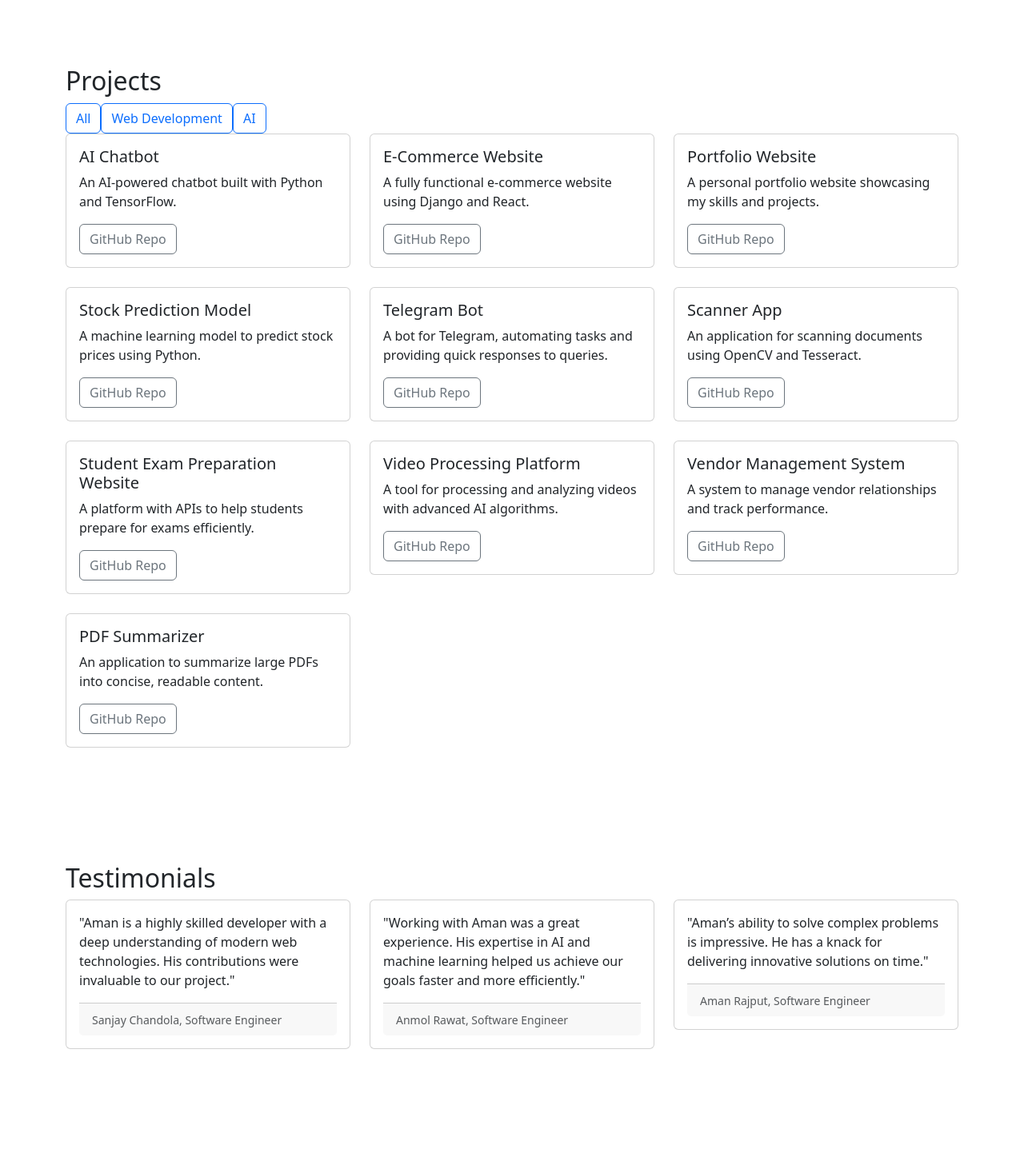
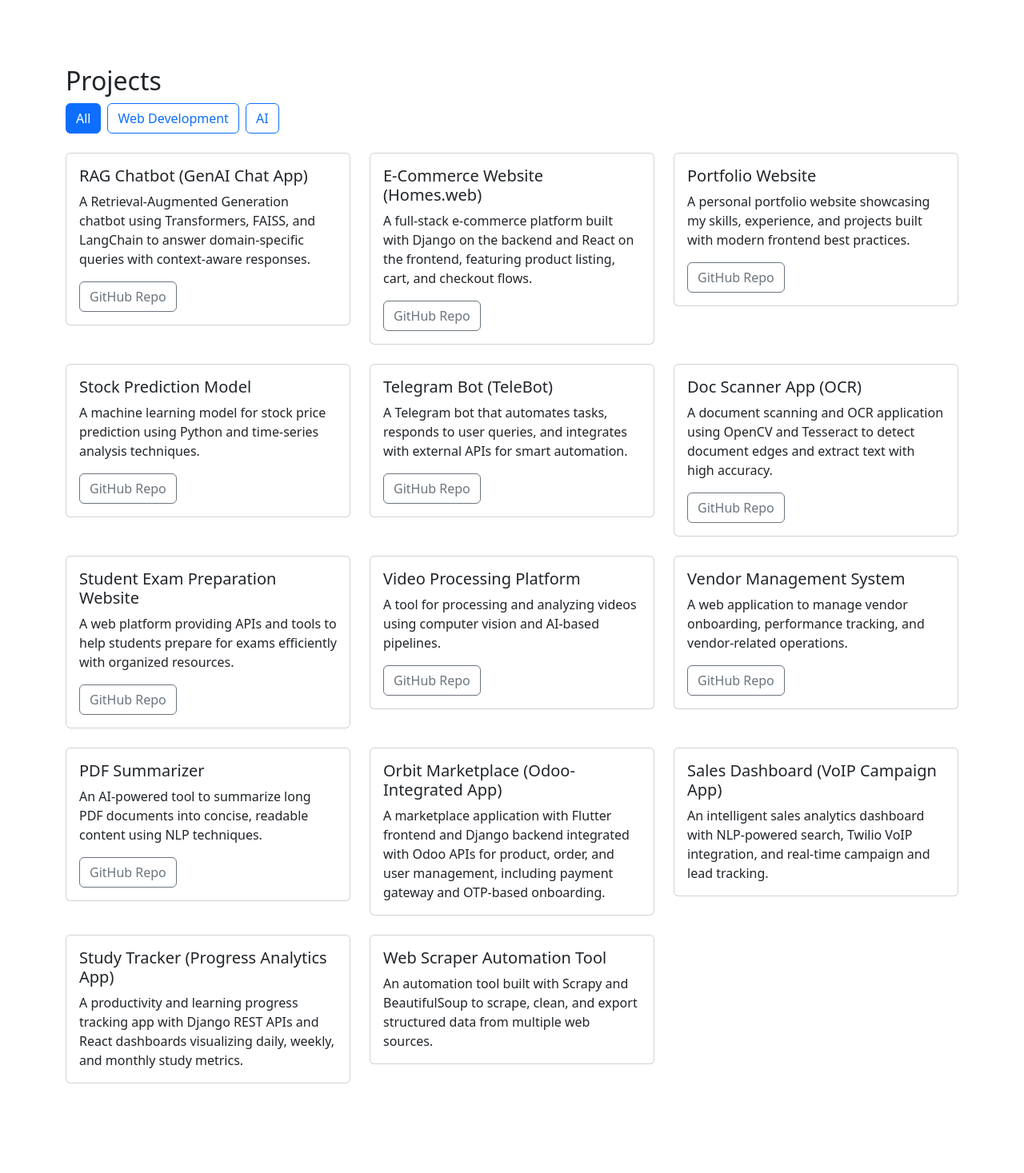
Before and after one commit to Amankumaraman/my-portfolio, a React (Create React App) app: page / in a window 1280 px wide. Shown: the part 1860-3327 px from the top of the page at 80% size. Built offline with nearby package versions, Linux system fonts and the light colour scheme.

Commit message:
Update Projects.js

```diff
--- a/src/components/Projects.js
+++ b/src/components/Projects.js
@@ -3,23 +3,132 @@ import { Container, Row, Col, Card, Button } from "react-bootstrap";
 import { motion } from "framer-motion";
 
 const projectsData = [
-  { id: 1, title: "AI Chatbot", category: "AI", description: "An AI-powered chatbot built with Python and TensorFlow.", repo: "https://github.com/Amankumaraman/RAG-ChatApp" },
-  { id: 2, title: "E-Commerce Website", category: "Web Development", description: "A fully functional e-commerce website using Django and React.", repo: "https://github.com/Amankumaraman/Homes.web" },
-  { id: 3, title: "Portfolio Website", category: "Web Development", description: "A personal portfolio website showcasing my skills and projects.", repo: "https://github.com/Amankumaraman/Portfolio_demo" },
-  { id: 4, title: "Stock Prediction Model", category: "AI", description: "A machine learning model to predict stock prices using Python.", repo: "https://github.com/yourusername/stock-prediction-model" },
-  { id: 5, title: "Telegram Bot", category: "AI", description: "A bot for Telegram, automating tasks and providing quick responses to queries.", repo: "https://github.com/Amankumaraman/TeleBot" },
-  { id: 6, title: "Scanner App", category: "AI", description: "An application for scanning documents using OpenCV and Tesseract.", repo: "https://github.com/Amankumaraman/Scanner-App" },
-  { id: 7, title: "Student Exam Preparation Website", category: "Web Development", description: "A platform with APIs to help students prepare for exams efficiently.", repo: "https://github.com/Amankumaraman/Student-Exam-Prep" },
-  { id: 8, title: "Video Processing Platform", category: "AI", description: "A tool for processing and analyzing videos with advanced AI algorithms.", repo: "https://github.com/Amankumaraman/Video_processor" },
-  { id: 9, title: "Vendor Management System", category: "Web Development", description: "A system to manage vendor relationships and track performance.", repo: "https://github.com/Amankumaraman/vendor_management_system" },
-  { id: 10, title: "PDF Summarizer", category: "AI", description: "An application to summarize large PDFs into concise, readable content.", repo: "https://github.com/Amankumaraman/Pdf-Summarizer" },
+  // Existing projects (kept, only refined to match your resume)
+
+  {
+    id: 1,
+    title: "RAG Chatbot (GenAI Chat App)",
+    category: "AI",
+    description:
+      "A Retrieval-Augmented Generation chatbot using Transformers, FAISS, and LangChain to answer domain-specific queries with context-aware responses.",
+    repo: "https://github.com/Amankumaraman/RAG-ChatApp",
+  },
+  {
+    id: 2,
+    title: "E-Commerce Website (Homes.web)",
+    category: "Web Development",
+    description:
+      "A full-stack e-commerce platform built with Django on the backend and React on the frontend, featuring product listing, cart, and checkout flows.",
+    repo: "https://github.com/Amankumaraman/Homes.web",
+  },
+  {
+    id: 3,
+    title: "Portfolio Website",
+    category: "Web Development",
+    description:
+      "A personal portfolio website showcasing my skills, experience, and projects built with modern frontend best practices.",
+    repo: "https://github.com/Amankumaraman/Portfolio_demo",
+  },
+  {
+    id: 4,
+    title: "Stock Prediction Model",
+    category: "AI",
+    description:
+      "A machine learning model for stock price prediction using Python and time-series analysis techniques.",
+    repo: "https://github.com/yourusername/stock-prediction-model",
+  },
+  {
+    id: 5,
+    title: "Telegram Bot (TeleBot)",
+    category: "AI",
+    description:
+      "A Telegram bot that automates tasks, responds to user queries, and integrates with external APIs for smart automation.",
+    repo: "https://github.com/Amankumaraman/TeleBot",
+  },
+  {
+    id: 6,
+    title: "Doc Scanner App (OCR)",
+    category: "AI",
+    description:
+      "A document scanning and OCR application using OpenCV and Tesseract to detect document edges and extract text with high accuracy.",
+    repo: "https://github.com/Amankumaraman/Scanner-App",
+  },
+  {
+    id: 7,
+    title: "Student Exam Preparation Website",
+    category: "Web Development",
+    description:
+      "A web platform providing APIs and tools to help students prepare for exams efficiently with organized resources.",
+    repo: "https://github.com/Amankumaraman/Student-Exam-Prep",
+  },
+  {
+    id: 8,
+    title: "Video Processing Platform",
+    category: "AI",
+    description:
+      "A tool for processing and analyzing videos using computer vision and AI-based pipelines.",
+    repo: "https://github.com/Amankumaraman/Video_processor",
+  },
+  {
+    id: 9,
+    title: "Vendor Management System",
+    category: "Web Development",
+    description:
+      "A web application to manage vendor onboarding, performance tracking, and vendor-related operations.",
+    repo: "https://github.com/Amankumaraman/vendor_management_system",
+  },
+  {
+    id: 10,
+    title: "PDF Summarizer",
+    category: "AI",
+    description:
+      "An AI-powered tool to summarize long PDF documents into concise, readable content using NLP techniques.",
+    repo: "https://github.com/Amankumaraman/Pdf-Summarizer",
+  },
+
+  // New projects from your resume (no GitHub link required)
+
+  {
+    id: 11,
+    title: "Orbit Marketplace (Odoo-Integrated App)",
+    category: "Web Development",
+    description:
+      "A marketplace application with Flutter frontend and Django backend integrated with Odoo APIs for product, order, and user management, including payment gateway and OTP-based onboarding.",
+    repo: "", // no repo yet / private
+  },
+  {
+    id: 12,
+    title: "Sales Dashboard (VoIP Campaign App)",
+    category: "AI",
+    description:
+      "An intelligent sales analytics dashboard with NLP-powered search, Twilio VoIP integration, and real-time campaign and lead tracking.",
+    repo: "", // no repo yet / private
+  },
+  {
+    id: 13,
+    title: "Study Tracker (Progress Analytics App)",
+    category: "Web Development",
+    description:
+      "A productivity and learning progress tracking app with Django REST APIs and React dashboards visualizing daily, weekly, and monthly study metrics.",
+    repo: "", // no repo yet / private
+  },
+  {
+    id: 14,
+    title: "Web Scraper Automation Tool",
+    category: "Web Development",
+    description:
+      "An automation tool built with Scrapy and BeautifulSoup to scrape, clean, and export structured data from multiple web sources.",
+    repo: "", // no repo yet / private
+  },
 ];
 
 const Projects = () => {
   const [filter, setFilter] = useState("All");
 
   const filteredProjects =
-    filter === "All" ? projectsData : projectsData.filter((project) => project.category === filter);
+    filter === "All"
+      ? projectsData
+      : projectsData.filter((project) => project.category === filter);
 
   return (
     <motion.section
@@ -30,14 +139,26 @@ const Projects = () => {
     >
       <Container>
         <h2>Projects</h2>
-        <div className="filter-buttons">
-          <Button variant="outline-primary" onClick={() => setFilter("All")}>
+        <div className="filter-buttons mb-3">
+          <Button
+            variant={filter === "All" ? "primary" : "outline-primary"}
+            className="me-2 mb-2"
+            onClick={() => setFilter("All")}
+          >
             All
           </Button>
-          <Button variant="outline-primary" onClick={() => setFilter("Web Development")}>
+          <Button
+            variant={filter === "Web Development" ? "primary" : "outline-primary"}
+            className="me-2 mb-2"
+            onClick={() => setFilter("Web Development")}
+          >
             Web Development
           </Button>
-          <Button variant="outline-primary" onClick={() => setFilter("AI")}>
+          <Button
+            variant={filter === "AI" ? "primary" : "outline-primary"}
+            className="mb-2"
+            onClick={() => setFilter("AI")}
+          >
             AI
           </Button>
         </div>
@@ -48,9 +169,16 @@ const Projects = () => {
                 <Card.Body>
                   <Card.Title>{project.title}</Card.Title>
                   <Card.Text>{project.description}</Card.Text>
-                  <Button variant="outline-secondary" href={project.repo} target="_blank">
-                    GitHub Repo
-                  </Button>
+                  {project.repo && (
+                    <Button
+                      variant="outline-secondary"
+                      href={project.repo}
+                      target="_blank"
+                      rel="noreferrer"
+                    >
+                      GitHub Repo
+                    </Button>
+                  )}
                 </Card.Body>
               </Card>
             </Col>
```
